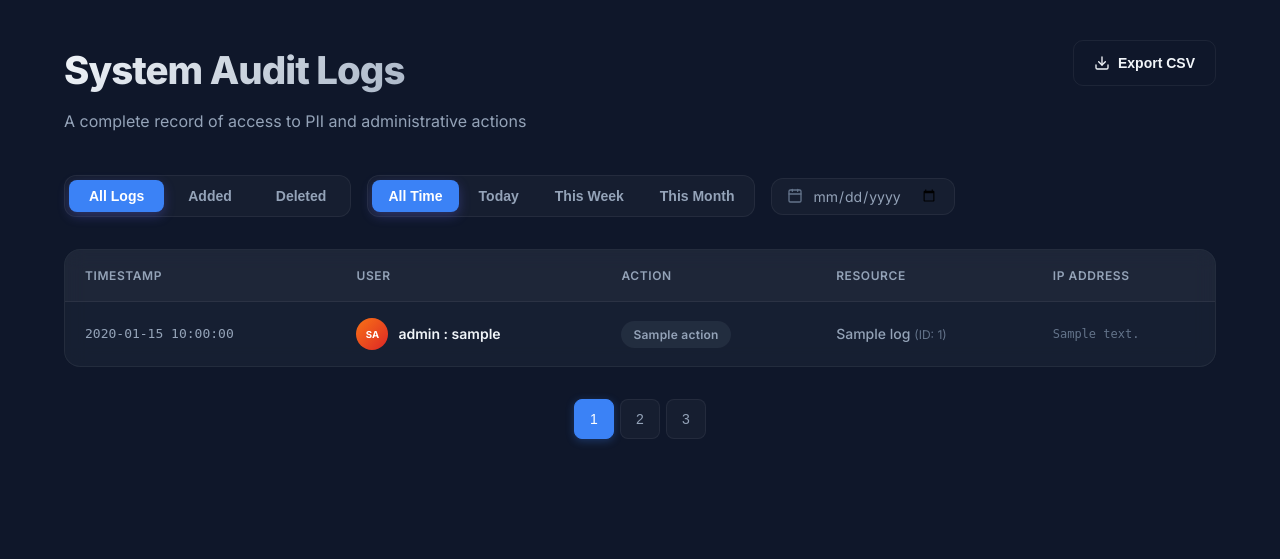
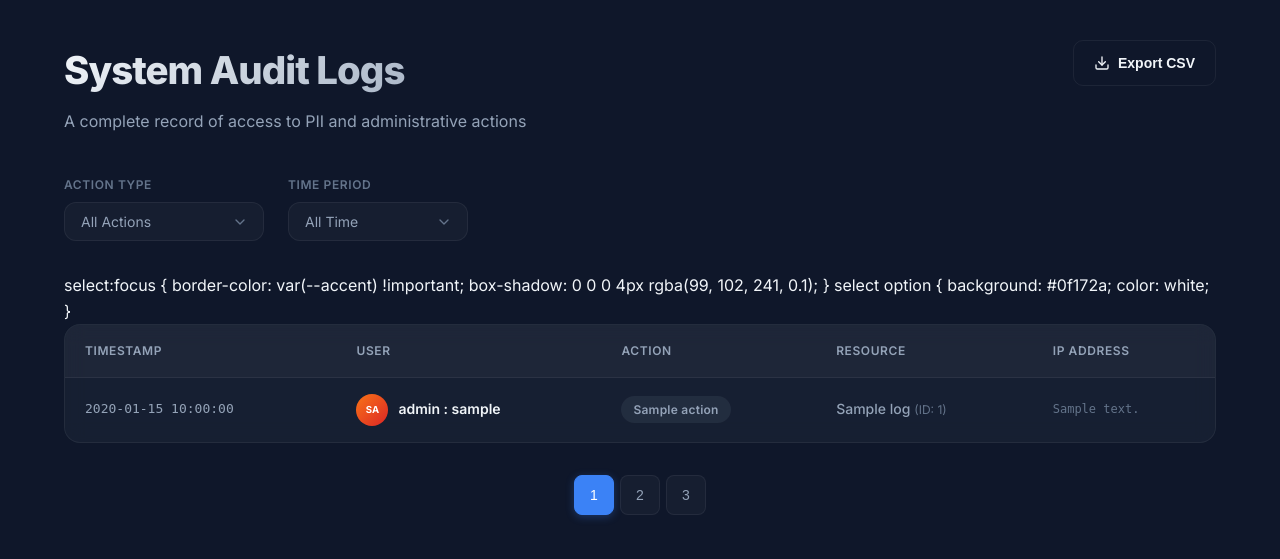
Before and after one commit to Karma-Staff/Candidate-profile, a Flask app: template frontend/templates/audit_logs.html in a window 1280 px wide. Shown: the top 559 px of the page. Run offline with Flask 3, Linux system fonts and the light colour scheme; the template is opened without the code that fills it: most values are stand-ins (such as "Sample title", 1, 10 or a date in 2020); some libraries are stand-ins or nearby versions.

Commit message:
UI Refinement: Converted Log Filters to Dropdown Menus

```diff
--- a/frontend/templates/audit_logs.html
+++ b/frontend/templates/audit_logs.html
@@ -12,67 +12,67 @@
 </div>
 
 <div class="animate-in delay-1"
-    style="margin-bottom: 2rem; display: flex; flex-wrap: wrap; gap: 1rem; align-items: center;">
-    <!-- Action Filter -->
-    <div
-        style="background: var(--glass); padding: 0.25rem; border-radius: 12px; display: flex; gap: 0.25rem; border: 1px solid var(--border);">
-        <button class="filter-btn active" data-filter="action" onclick="setFilter('action', 'ALL')"
-            style="padding: 0.5rem 1.25rem; border-radius: 8px; border: none; background: transparent; color: var(--text-light); font-weight: 600; font-size: 0.875rem; cursor: pointer; transition: all 0.2s;">
-            All Logs
-        </button>
-        <button class="filter-btn" data-filter="action" onclick="setFilter('action', 'CREATE_CANDIDATE')"
-            style="padding: 0.5rem 1.25rem; border-radius: 8px; border: none; background: transparent; color: var(--text-light); font-weight: 600; font-size: 0.875rem; cursor: pointer; transition: all 0.2s;">
-            Added
-        </button>
-        <button class="filter-btn" data-filter="action" onclick="setFilter('action', 'DELETE_CANDIDATE')"
-            style="padding: 0.5rem 1.25rem; border-radius: 8px; border: none; background: transparent; color: var(--text-light); font-weight: 600; font-size: 0.875rem; cursor: pointer; transition: all 0.2s;">
-            Deleted
-        </button>
+    style="margin-bottom: 2rem; display: flex; flex-wrap: wrap; gap: 1.5rem; align-items: flex-end;">
+    <!-- Action Filter Dropdown -->
+    <div style="display: flex; flex-direction: column; gap: 0.5rem;">
+        <label
+            style="font-size: 0.75rem; font-weight: 600; color: var(--text-lighter); text-transform: uppercase; letter-spacing: 0.05em;">Action
+            Type</label>
+        <div style="position: relative; min-width: 200px;">
+            <select id="actionFilter" onchange="setFilter('action', this.value)"
+                style="width: 100%; background: var(--glass); border: 1px solid var(--border); color: var(--text-light); padding: 0.625rem 2.5rem 0.625rem 1rem; border-radius: 12px; font-size: 0.875rem; font-family: inherit; cursor: pointer; transition: all 0.2s; outline: none; appearance: none;">
+                <option value="ALL">All Actions</option>
+                <option value="CREATE_CANDIDATE">Added Candidates</option>
+                <option value="DELETE_CANDIDATE">Deleted Candidates</option>
+                <option value="LOGIN">User Logins</option>
+                <option value="LOGOUT">User Logouts</option>
+            </select>
+            <i data-lucide="chevron-down"
+                style="position: absolute; right: 1rem; top: 50%; transform: translateY(-50%); width: 16px; color: var(--text-lighter); pointer-events: none;"></i>
+        </div>
     </div>
 
-    <!-- Date Range Filter -->
-    <div
-        style="background: var(--glass); padding: 0.25rem; border-radius: 12px; display: flex; gap: 0.25rem; border: 1px solid var(--border);">
-        <button class="range-btn active" data-range="ALL" onclick="setFilter('range', 'ALL')"
-            style="padding: 0.5rem 1rem; border-radius: 8px; border: none; background: transparent; color: var(--text-light); font-weight: 600; font-size: 0.875rem; cursor: pointer; transition: all 0.2s;">
-            All Time
-        </button>
-        <button class="range-btn" data-range="TODAY" onclick="setFilter('range', 'TODAY')"
-            style="padding: 0.5rem 1rem; border-radius: 8px; border: none; background: transparent; color: var(--text-light); font-weight: 600; font-size: 0.875rem; cursor: pointer; transition: all 0.2s;">
-            Today
-        </button>
-        <button class="range-btn" data-range="WEEK" onclick="setFilter('range', 'WEEK')"
-            style="padding: 0.5rem 1rem; border-radius: 8px; border: none; background: transparent; color: var(--text-light); font-weight: 600; font-size: 0.875rem; cursor: pointer; transition: all 0.2s;">
-            This Week
-        </button>
-        <button class="range-btn" data-range="MONTH" onclick="setFilter('range', 'MONTH')"
-            style="padding: 0.5rem 1rem; border-radius: 8px; border: none; background: transparent; color: var(--text-light); font-weight: 600; font-size: 0.875rem; cursor: pointer; transition: all 0.2s;">
-            This Month
-        </button>
+    <!-- Time Range Dropdown -->
+    <div style="display: flex; flex-direction: column; gap: 0.5rem;">
+        <label
+            style="font-size: 0.75rem; font-weight: 600; color: var(--text-lighter); text-transform: uppercase; letter-spacing: 0.05em;">Time
+            Period</label>
+        <div style="position: relative; min-width: 180px;">
+            <select id="rangeFilter" onchange="setFilter('range', this.value)"
+                style="width: 100%; background: var(--glass); border: 1px solid var(--border); color: var(--text-light); padding: 0.625rem 2.5rem 0.625rem 1rem; border-radius: 12px; font-size: 0.875rem; font-family: inherit; cursor: pointer; transition: all 0.2s; outline: none; appearance: none;">
+                <option value="ALL">All Time</option>
+                <option value="TODAY">Today</option>
+                <option value="WEEK">This Week</option>
+                <option value="MONTH">This Month</option>
+                <option value="SPECIFIC">Specific Date...</option>
+            </select>
+            <i data-lucide="chevron-down"
+                style="position: absolute; right: 1rem; top: 50%; transform: translateY(-50%); width: 16px; color: var(--text-lighter); pointer-events: none;"></i>
+        </div>
     </div>
 
-    <!-- Specific Date Picker -->
-    <div style="position: relative; display: flex; align-items: center;">
-        <i data-lucide="calendar"
-            style="position: absolute; left: 1rem; width: 16px; color: var(--text-lighter); pointer-events: none;"></i>
-        <input type="date" id="dateInput" onchange="setFilter('date', this.value)"
-            style="background: var(--glass); border: 1px solid var(--border); color: var(--text-light); padding: 0.5rem 1rem 0.5rem 2.5rem; border-radius: 12px; font-size: 0.875rem; font-family: inherit; cursor: pointer; transition: all 0.2s; outline: none;"
-            onfocus="this.style.borderColor='var(--accent)'" onblur="this.style.borderColor='var(--border)'">
+    <!-- Specific Date Picker (Conditional) -->
+    <div id="datePickerWrapper" style="display: none; flex-direction: column; gap: 0.5rem;" class="animate-in">
+        <label
+            style="font-size: 0.75rem; font-weight: 600; color: var(--text-lighter); text-transform: uppercase; letter-spacing: 0.05em;">Select
+            Date</label>
+        <div style="position: relative;">
+            <i data-lucide="calendar"
+                style="position: absolute; left: 1rem; top: 50%; transform: translateY(-50%); width: 16px; color: var(--text-lighter); pointer-events: none;"></i>
+            <input type="date" id="dateInput" onchange="setFilter('date', this.value)"
+                style="background: var(--glass); border: 1px solid var(--border); color: var(--text-light); padding: 0.625rem 1rem 0.625rem 2.5rem; border-radius: 12px; font-size: 0.875rem; font-family: inherit; cursor: pointer; transition: all 0.2s; outline: none;">
+        </div>
     </div>
 </div>
 
-<style>
-    .filter-btn.active,
-    .range-btn.active {
-        background: var(--accent) !important;
-        color: white !important;
-        box-shadow: 0 4px 12px rgba(99, 102, 241, 0.3);
-    }
-
-    .filter-btn:not(.active):hover,
-    .range-btn:not(.active):hover {
-        background: var(--glass-strong);
-    }
+select:focus {
+border-color: var(--accent) !important;
+box-shadow: 0 0 0 4px rgba(99, 102, 241, 0.1);
+}
+select option {
+background: #0f172a;
+color: white;
+}
 </style>
 
 <div class="card animate-in delay-1" style="padding: 0; overflow: hidden;">
@@ -157,20 +157,16 @@
     function setFilter(type, value) {
         if (type === 'action') {
             currentFilters.action = value;
-            document.querySelectorAll('.filter-btn').forEach(btn => {
-                btn.classList.toggle('active', btn.getAttribute('onclick').includes(`'${value}'`));
-            });
         } else if (type === 'range') {
             currentFilters.range = value;
             currentFilters.date = null;
             document.getElementById('dateInput').value = '';
-            document.querySelectorAll('.range-btn').forEach(btn => {
-                btn.classList.toggle('active', btn.dataset.range === value);
-            });
+
+            // Show/hide date picker based on selection
+            const wrapper = document.getElementById('datePickerWrapper');
+            wrapper.style.display = (value === 'SPECIFIC') ? 'flex' : 'none';
         } else if (type === 'date') {
             currentFilters.date = value;
-            currentFilters.range = 'SPECIFIC';
-            document.querySelectorAll('.range-btn').forEach(btn => btn.classList.remove('active'));
         }
         applyFilters();
     }
```
